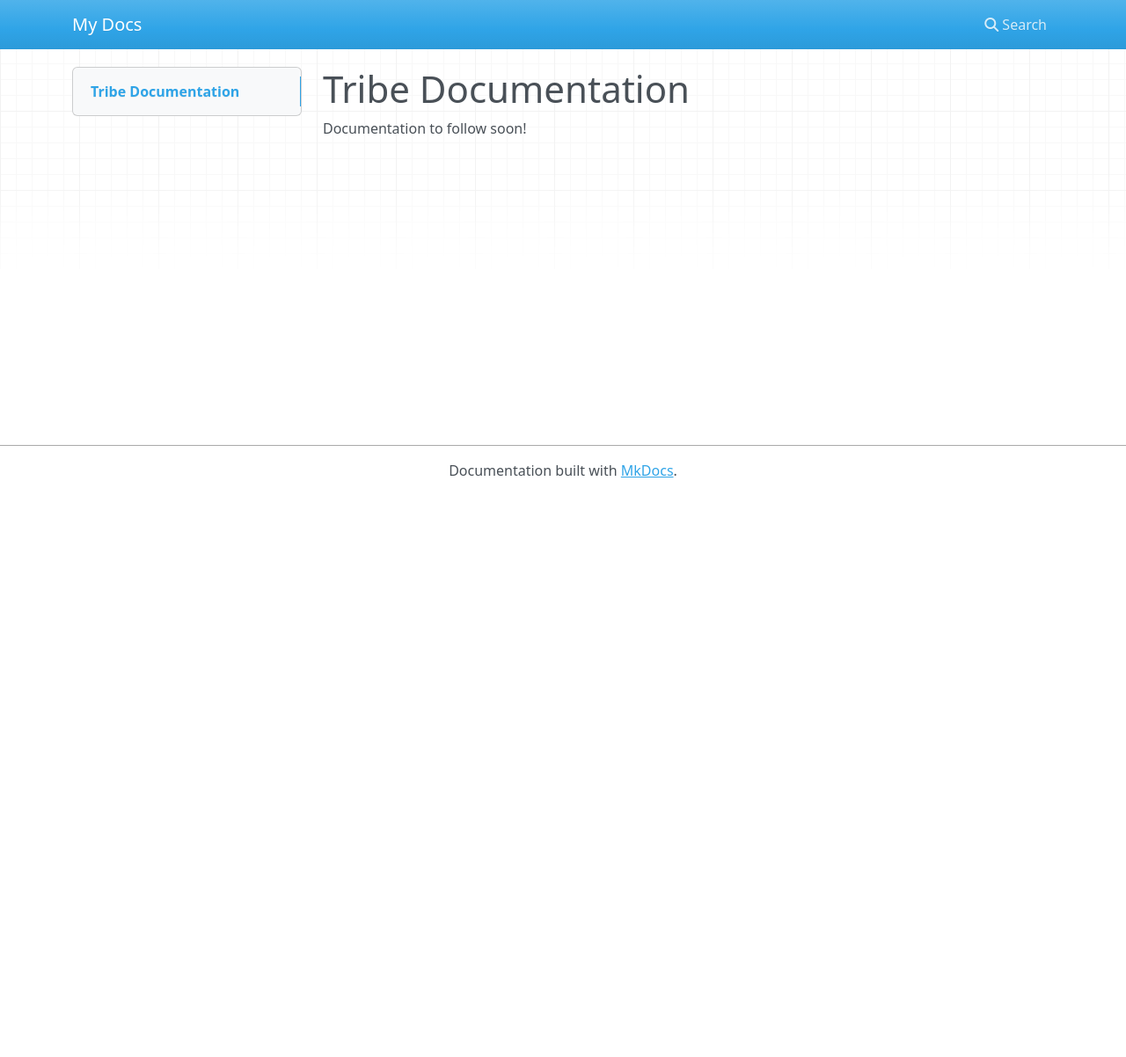
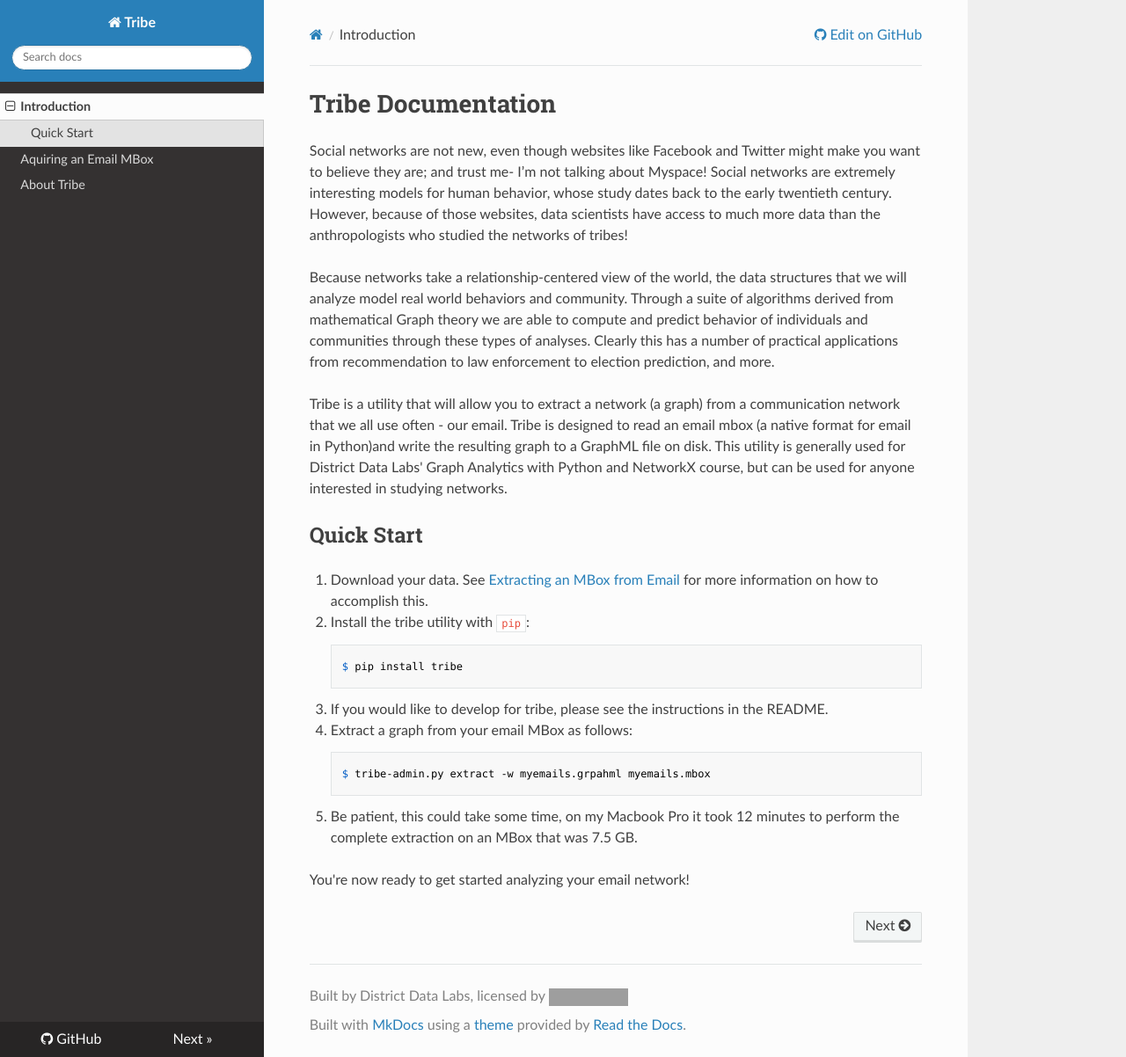
Before and after one commit to rotationalio/tribe, an MkDocs documentation site: the page built from docs/index.md, in a window 1280 px wide and 1202 px high. Shown: the whole window at 88% size. Built offline with MkDocs 1.6.1, drawn with Linux system fonts in a browser that asks for light colours; nearby versions of some CDN libraries; old or Windows-style settings are respelled for this version of MkDocs; grey boxes are pictures that could not be loaded.

Commit message:
better documentation

```diff
--- a/docs/index.md
+++ b/docs/index.md
@@ -1,3 +1,25 @@
 # Tribe Documentation
 
-Documentation to follow soon!
+Social networks are not new, even though websites like Facebook and Twitter might make you want to believe they are; and trust me- I’m not talking about Myspace! Social networks are extremely interesting models for human behavior, whose study dates back to the early twentieth century. However, because of those websites, data scientists have access to much more data than the anthropologists who studied the networks of tribes!
+
+Because networks take a relationship-centered view of the world, the data structures that we will analyze model real world behaviors and community. Through a suite of algorithms derived from mathematical Graph theory we are able to compute and predict behavior of individuals and communities through these types of analyses. Clearly this has a number of practical applications from recommendation to law enforcement to election prediction, and more.
+
+Tribe is a utility that will allow you to extract a network (a graph) from a communication network that we all use often - our email. Tribe is designed to read an email mbox (a native format for email in Python)and write the resulting graph to a GraphML file on disk. This utility is generally used for District Data Labs' Graph Analytics with Python and NetworkX course, but can be used for anyone interested in studying networks.
+
+## Quick Start
+
+1. Download your data. See [Extracting an MBox from Email](emails.md) for more information on how to accomplish this.
+
+2. Install the tribe utility with `pip`:
+
+        $ pip install tribe
+
+3. If you would like to develop for tribe, please see the instructions in the README.
+
+4. Extract a graph from your email MBox as follows:
+
+        $ tribe-admin.py extract -w myemails.grpahml myemails.mbox
+
+5. Be patient, this could take some time, on my Macbook Pro it took 12 minutes to perform the complete extraction on an MBox that was 7.5 GB.
+
+You're now ready to get started analyzing your email network!
--- a/mkdocs.yml
+++ b/mkdocs.yml
@@ -1 +1,12 @@
-site_name: My Docs
+site_name: Tribe
+repo_name: GitHub
+repo_url: https://github.com/DistrictDataLabs/tribe
+site_description: Tribe extracts a network from an email mbox and writes it to a graphml file for visualization and analysis.
+site_author: District Data Labs
+copyright: Built by District Data Labs, licensed by <a rel="license" href="http://creativecommons.org/licenses/by-nc-sa/4.0/"><img alt="Creative Commons License" style="border-width:0" src="https://i.creativecommons.org/l/by-nc-sa/4.0/80x15.png" /></a>
+theme: readthedocs
+
+pages:
+    - "Introduction": index.md
+    - "Aquiring an Email MBox": emails.md
+    - "About Tribe": about.md
--- a/requirements.txt
+++ b/requirements.txt
@@ -13,6 +13,7 @@ unicodecsv==0.14.1
 
 ## Other Dependencies
 # networkX Dependencies
+#scipy==0.17.0
 decorator==4.0.9
 # confire Dependencies
 PyYAML==3.11
```
Also changed, not shown: README.md (+75 -23 lines), docs/about.md (added, +57 -0 lines), docs/emails.md (added, +46 -0 lines).
